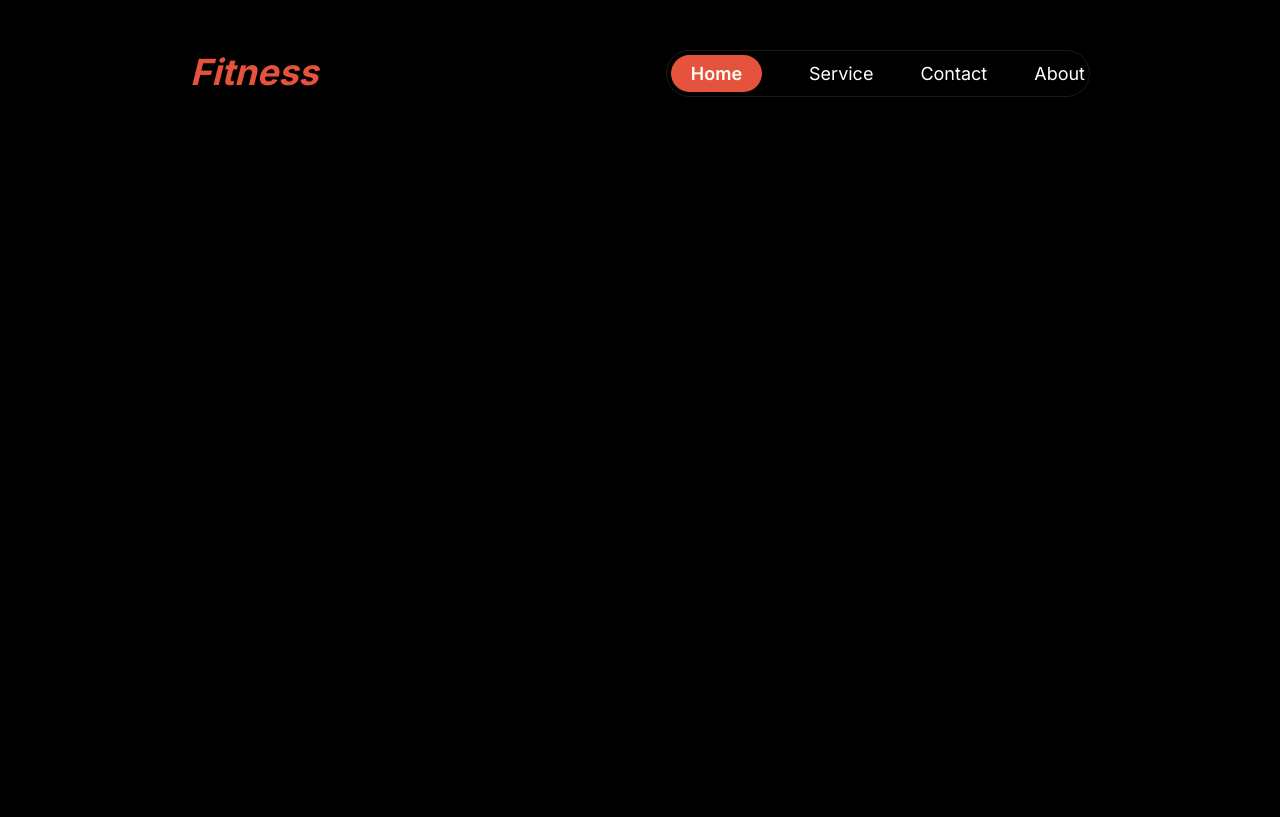
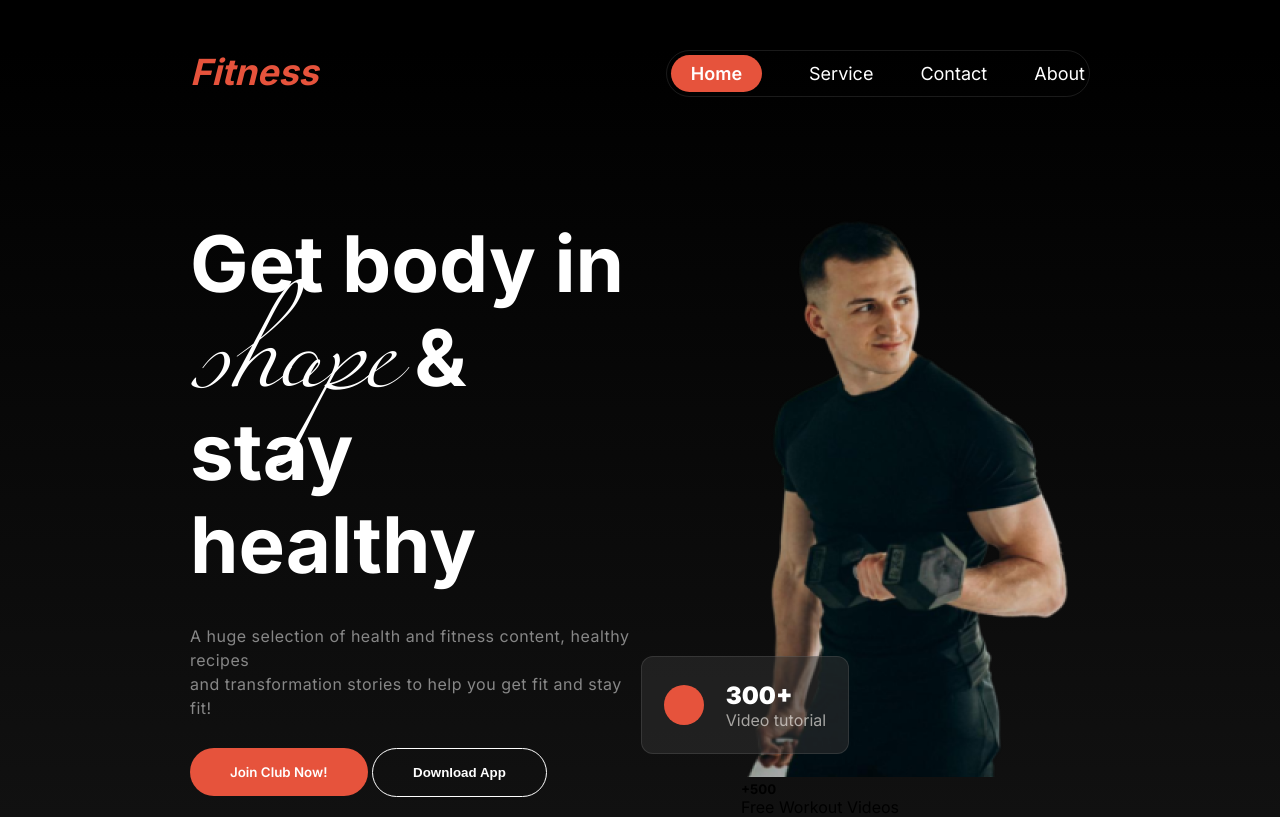
Before and after one commit to akmalhossain/Assingment02, a plain HTML site: page index.html in a window 1280 px wide. Drawn offline with Linux system fonts and the light colour scheme.

Commit message:
banner without free workout

```diff
--- a/index.html
+++ b/index.html
@@ -13,6 +13,7 @@
 
 <body class="inter-typeface">
     <header class="hero-section">
+        <!-- Navigation bar start  -->
         <nav class="navigation-bar">
             <h4 class="brand-name primary-color">Fitness</h4>
             <ul class="menu title-color">
@@ -23,6 +24,41 @@
             </ul>
             <img class="hamburger-menu" src="icons/menu 1.svg" alt="">
         </nav>
+        <!-- Navigation bar end -->
+         <!-- ---------------------- -->
+        <!-- hero section start -->
+        <section class="hero-banner">
+            <div class="hero-container">
+                <div class="hero-banner-text">
+                    <h1 class="hero-title">Get body in <span class="font-script script-text">shape</span> & stay healthy
+                    </h1>
+                    <p class="hero-text secondary-color">
+                        A huge selection of health and fitness content, healthy recipes <br> and transformation stories to help you get fit and stay fit!
+                    </p>
+                    <div class="button-container">
+                        <button class="primary-btn">Join Club Now!</button>
+                        <button class="secondary-btn">Download App</button>
+                    </div>
+                </div>
+                <div class="hero-banner-image">
+                    <img src="images/Images 2.png" alt="fitness person images">
+                    <div class="video-turorial">
+                        <div class="round-shap"></div>
+                        <div class="vidio-counter">
+                            <h5>300+</h5>
+                            <p>Video tutorial</p>
+                        </div>
+                    </div>
+                    <div class="free-workout">
+                        <h5>+500</h5>
+                        <p>Free Workout Videos</p>
+                    </div>
+                </div>
+            </div>
+
+        </section>
+
+        <!-- hero section end -->
     </header>
     <main>
 
--- a/styles/style.css
+++ b/styles/style.css
@@ -72,16 +72,46 @@ h4 {
     font-size: 28px;
 }
 
+.space{
+    height: 50vh;
+}
+.container{
+    margin: 0 190px 0 190px;
+}
+.button-container{
+    margin: 28px 0 0 0;
+    /* padding-bottom: 76px; */
+}
+.primary-btn{
+    background-color: #E6533C;
+    color: #ffffff;
+    font-weight: 600;
+    border: none;
+    border-radius: 42px;
+    padding: 16px 40px;
+    font-family: Inter;
+}
+.secondary-btn{
+    background: none;
+    border: 1px solid #ffffff;
+    color: white;
+    font-weight: 600;
+    border-radius: 42px;
+    padding:16px 40px ;
+}
 /* Sheared style end */
 /* -------------- */
 /* Navigation bar related style start  */
 .hero-section {
-    margin: 50px 190px 100px 190px
+    background: rgb(119,119,119);
+background: linear-gradient(0deg, rgba(17, 17, 17, 1), rgba(119, 119, 119, 0));
 }
 
 .navigation-bar {
     display: flex;
     justify-content: space-between;
+    margin: 50px 190px 0px 190px
+
 }
 
 .brand-name {
@@ -124,6 +154,7 @@ h4 {
     display: none;
 }
 
+
 /* Navigation bar responsive  mobile*/
 @media screen and (max-width: 576px) {
     .hamburger-menu{
@@ -133,14 +164,15 @@ h4 {
         display: none;
     }
 
-    .hero-section {
+    .navigation-bar {
         margin: 50px 20px 0px 20px
+
     }
 
 }
 /* Navigation bar responsive  tablet*/
 @media screen and (min-width: 576px) and (max-width:992px) {
-    .hero-section {
+    .navigation-bar {
         margin: 50px 20px 0px 20px
     }
     .menu-items {
@@ -152,7 +184,83 @@ h4 {
 }
 
 /* Navigation bar related style end  */
+/* ------------------- */
+/* hero banner related style  */
+.hero-banner{
+    max-width: 1440px;
+    margin-top: 100px;
 
+}
+.hero-container
+{
+    max-width: 100%;
+    margin: 0 190px;
+    display: flex;
+    justify-content: space-between;
+    align-items: center;
+    gap: 100px;
+}
+.hero-banner-text{
+    max-width: 50%;
+}
+.hero-title{
+    line-height: 120%;
+
+}
+/* over a text, text positioning style   */
+.script-text{
+    display: inline-block;
+    font-size: 150px;
+    font-weight: 400;
+    margin-top: -50px;
+    margin-bottom: -50px;
+}
+/* -------------- */
+.hero-text{
+    font-size: 16px;
+    font-weight: 400;
+    line-height: 24px;
+    letter-spacing: .5px;
+    margin-top: 32px;
+}
+.hero-banner-image{
+    max-width: 50%;
+    position: relative;
+}
+.hero-banner-image  img{
+    width: 100%;
+}
+.video-turorial{
+    display: flex;
+    justify-content: space-evenly;
+    align-items: center;
+    width: 206px;
+    height: 96px;
+    border: 1px solid rgba(255, 255, 255, 0.1);
+    border-radius: 12px;
+    background-color: rgba(48, 48, 48, 0.54);
+    position: absolute;
+    bottom: 63px;
+    left: -100px;
+
+}
+.vidio-counter > h5{
+    font-size: 24px ;
+    font-weight: 900;
+    color: #ffffff;
+}
+.vidio-counter > p{
+    color: rgba(239, 237, 232, 0.65);
+
+}
+.round-shap{
+    width: 40px;
+    height: 40px;
+    border-radius: 50%;
+    background-color: #E6533C;
+}
+
+/* hero banner related end */
 
 
 
```
